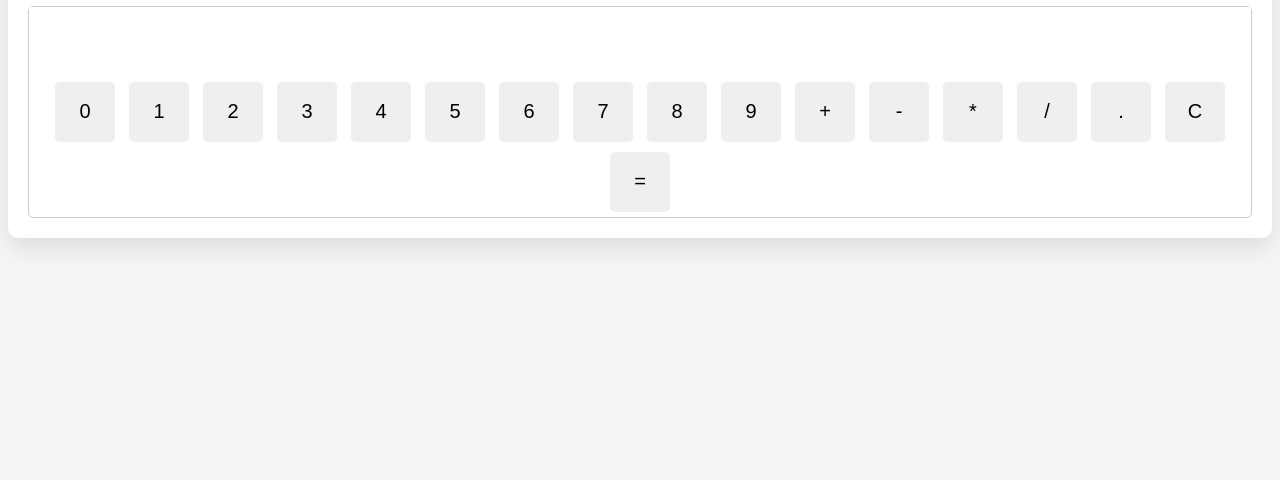
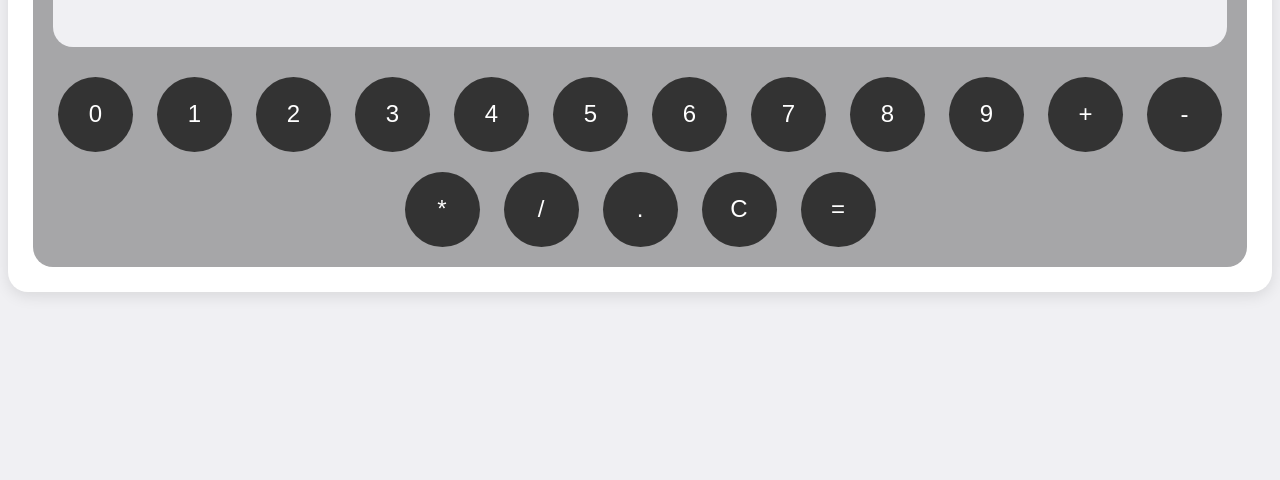
Before and after one commit to xjustride/Simple-JavaScript-Calculator, a plain HTML site: page index.html in a window 1280 px wide. Shown: the part 336-816 px from the top of the page. Drawn offline with Linux system fonts and the light colour scheme.

Commit message:
Update style.css

```diff
--- a/style.css
+++ b/style.css
@@ -3,50 +3,70 @@
     justify-content: center;
     align-items: center;
     height: 100vh;
-        background-color: #f5f5f5;
+    background-color: #f0f0f3;
 }
 
 .main {
     text-align: center;
-        box-shadow: 0 10px 25px rgba(0, 0, 0, 0.1);
-        border-radius: 10px;
-        padding: 20px;
-        background-color: white;
+    box-shadow: 0 4px 15px rgba(0, 0, 0, 0.1);
+    border-radius: 20px;
+    padding: 25px;
+    background-color: #ffffff;
+    width: auto;
 }
 
 .calculator {
-        border: 1px solid #ccc;
-        border-radius: 5px;
+    border: none;
+    border-radius: 20px;
     display: inline-block;
+    background-color: #a6a6a8;
+    padding: 10px;
 }
 
 #display {
-        width: 100%;
-        height: 50px;
+    width: calc(100% - 20px);
+    height: 80px;
     text-align: right;
     margin-bottom: 20px;
-        font-size: 24px;
+    font-size: 32px;
     border: none;
-        padding: 0 10px;
+    padding: 10px;
     box-sizing: border-box;
+    background-color: #f0f0f3;
+    border-radius: 20px;
+    color: #000;
 }
 
 .buttons button {
-        width: 60px;
-        height: 60px;
-        margin: 5px;
-        font-size: 20px;
+    width: 75px;
+    height: 75px;
+    margin: 10px;
+    font-size: 24px;
     border: none;
-        border-radius: 5px;
+    border-radius: 50%;
     cursor: pointer;
     transition: all 0.3s ease;
+    color: #fff;
+    background-color: #333333; /* Dark buttons for numbers */
+}
+
+.buttons button.operator {
+    background-color: #ff9500; /* Orange buttons for operators */
+}
+
+.buttons button.special {
+    background-color: #d4d4d2; /* Light buttons for special functions */
+    color: #000;
 }
 
 .buttons button:hover, .buttons button:focus {
     transform: scale(1.1);
-        background-color: #eaeaea;
 }
 
 .buttons button:active {
-        transform: scale(0.9);
+    transform: scale(0.95);
 }
+
+.buttons button.special {
+    color: #000;
+}
```
Lines whose indentation alone changed are shown as unchanged.
